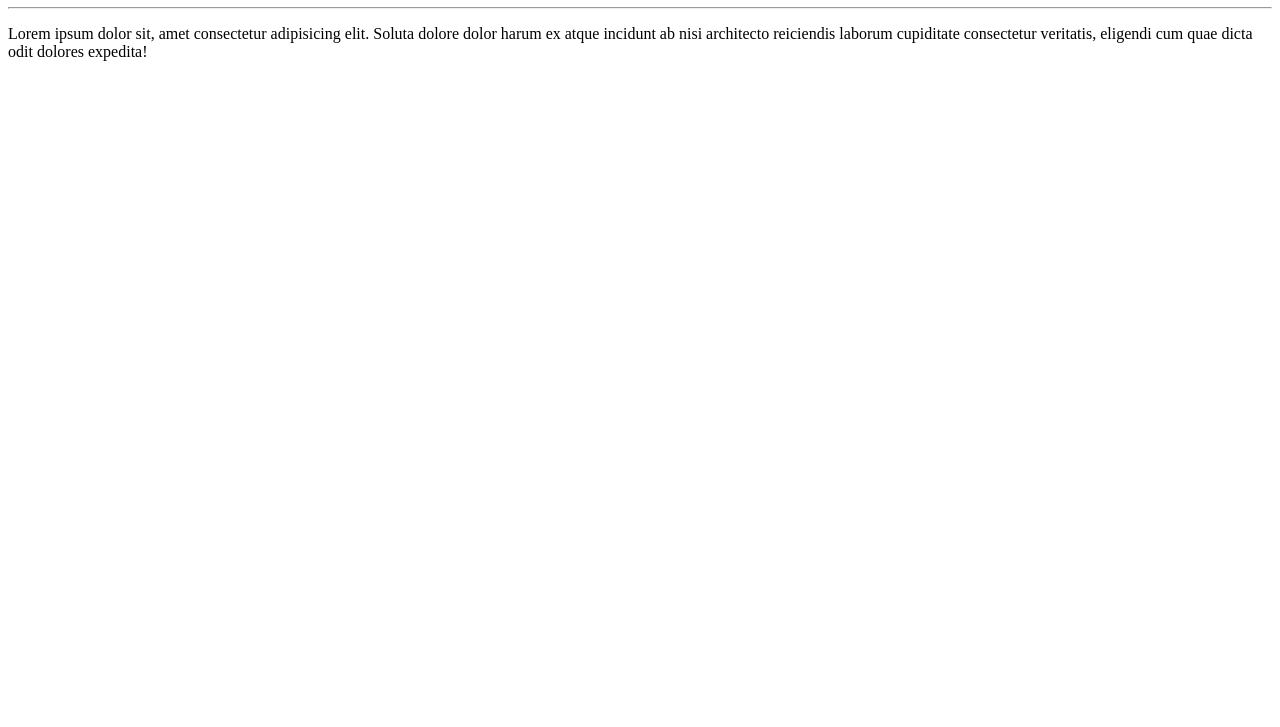
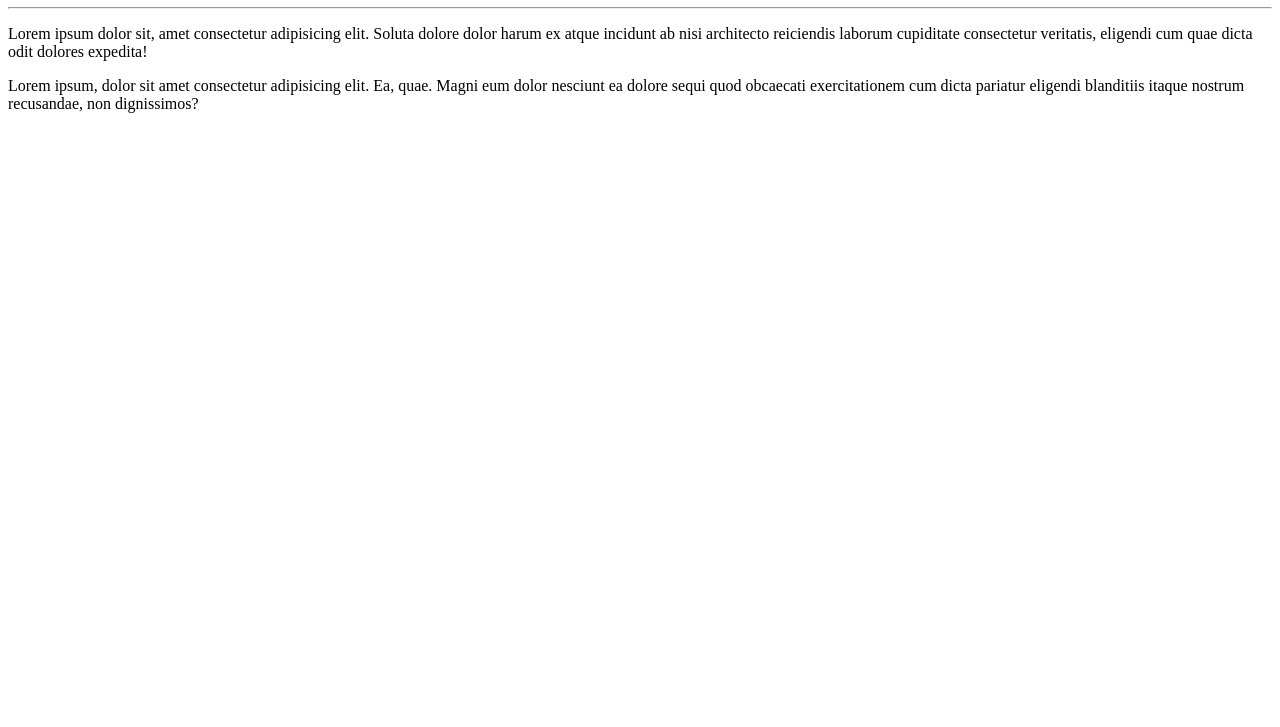
Before and after one commit to frameworkmaster/OlaMundo, a plain HTML site: page site-exemplo/index.html in a window 1280 px wide. Shown: the part 73-800 px from the top of the page. Drawn offline with Linux system fonts and the light colour scheme.

Commit message:
Adicionei um paragrafo

```diff
--- a/site-exemplo/index.html
+++ b/site-exemplo/index.html
@@ -10,5 +10,6 @@
     <h1>Olá, mundo!</h1>
     <hr>
     <p>Lorem ipsum dolor sit, amet consectetur adipisicing elit. Soluta dolore dolor harum ex atque incidunt ab nisi architecto reiciendis laborum cupiditate consectetur veritatis, eligendi cum quae dicta odit dolores expedita!</p>
+    <p>Lorem ipsum, dolor sit amet consectetur adipisicing elit. Ea, quae. Magni eum dolor nesciunt ea dolore sequi quod obcaecati exercitationem cum dicta pariatur eligendi blanditiis itaque nostrum recusandae, non dignissimos?</p>
 </body>
 </html>
```
